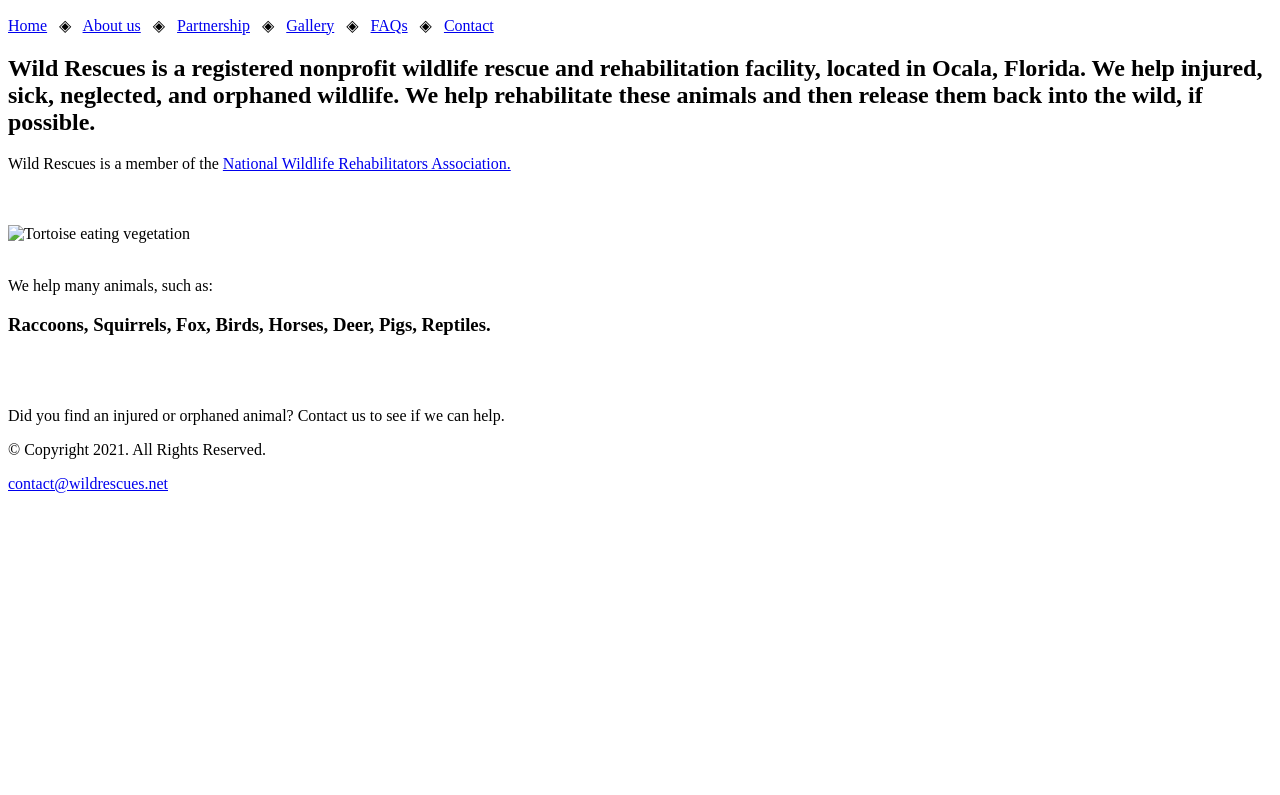
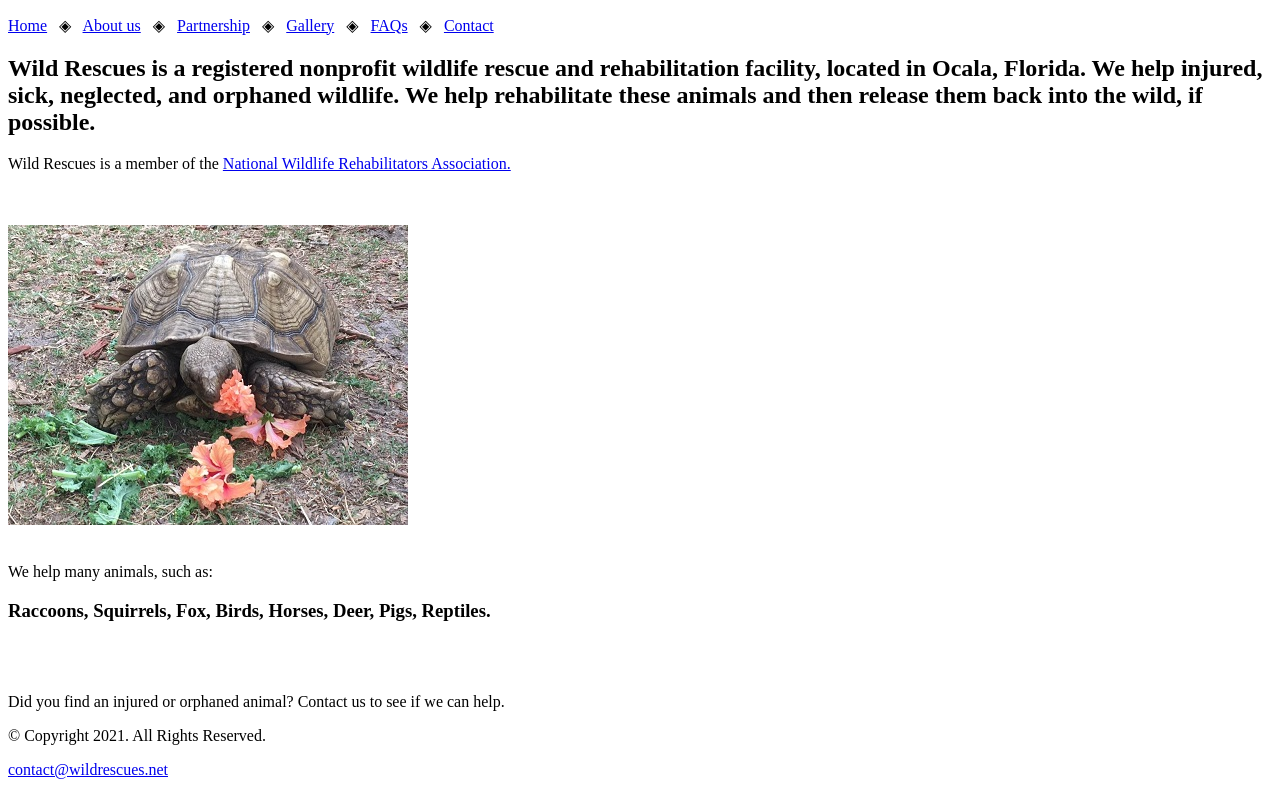
Before and after one commit to RealHasty/trash2, a plain HTML site: page about.html in a window 1280 px wide. Shown: the part 106-901 px from the top of the page. Before the commit the page ends 800 px from the top, so only its background shows below. Drawn offline with Linux system fonts and the light colour scheme.

Commit message:
img folder removed
removed image folder form tortoise

```diff
--- a/about.html
+++ b/about.html
@@ -39,7 +39,7 @@
             National Wildlife Rehabilitators Association.</a>
         </p>
         <br><br>
-        <img src="images\tortoise.jpg" alt="Tortoise eating vegetation"
+        <img src="tortoise.jpg" alt="Tortoise eating vegetation"
         width="400"
         height="300">
         <br><br>
```
